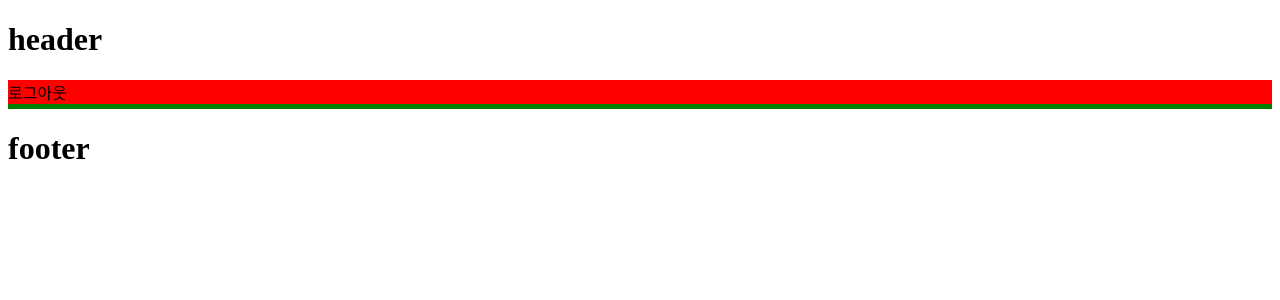
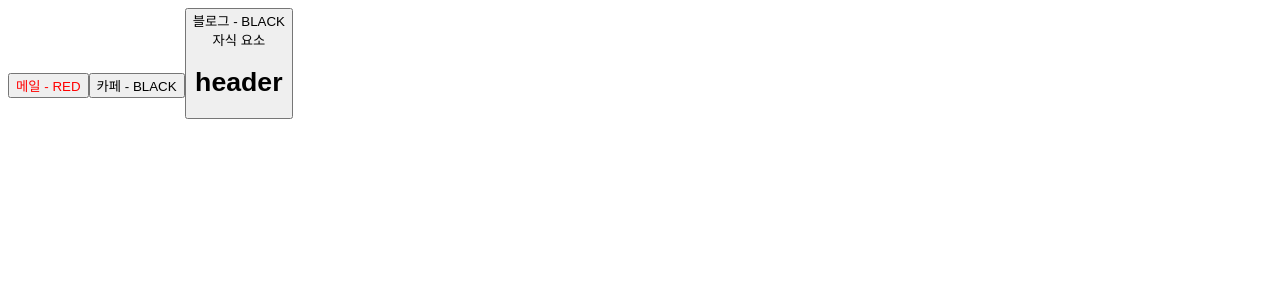
Before and after one commit to kxxnayun/onebite-react, a React (Vite) app in the folder section05/: page / in a window 1280 px wide. Shown: the top 300 px of the page. Built offline with nearby package versions, Linux system fonts and the light colour scheme.

Commit message:
section05 React.js 입문

```diff
--- a/section05/src/App.jsx
+++ b/section05/src/App.jsx
@@ -2,13 +2,24 @@ import "./App.css";
 import Footer from "./components/Footer";
 import Header from "./components/Header";
 import Main from "./components/Main";
+import Button from "./components/Button";
 
 function App() {
+  const buttonProps = {
+    text: "메일",
+    color: "red",
+    a: 1,
+    b: 2,
+    c: 3,
+  };
   return (
     <>
-      <Header />
-      <Main />
-      <Footer />
+      <Button {...buttonProps} />
+      <Button text={"카페"} />
+      <Button text={"블로그"}>
+        <div>자식 요소</div>
+        <Header />
+      </Button>
     </>
   );
 }
--- /dev/null
+++ b/section05/src/components/Button.jsx
@@ -0,0 +1,31 @@
+// const Button = (props) => {
+//   console.log(props);
+//   return (
+//     <button style={{ color: props.color }}>
+//       {props.text} - {props.color}
+//     </button>
+//   );
+// };
+
+// export default Button;
+
+// 이벤트 객체
+const Button = ({ children, text, color = "black" }) => {
+  const onClickButton = (e) => {
+    console.log(e);
+    console.log(text);
+  };
+
+  return (
+    <button
+      onClick={onClickButton}
+      // onMouseEnter={onClickButton}
+      style={{ color: color }}
+    >
+      {text} - {color.toUpperCase()}
+      {children}
+    </button>
+  );
+};
+
+export default Button;
```
